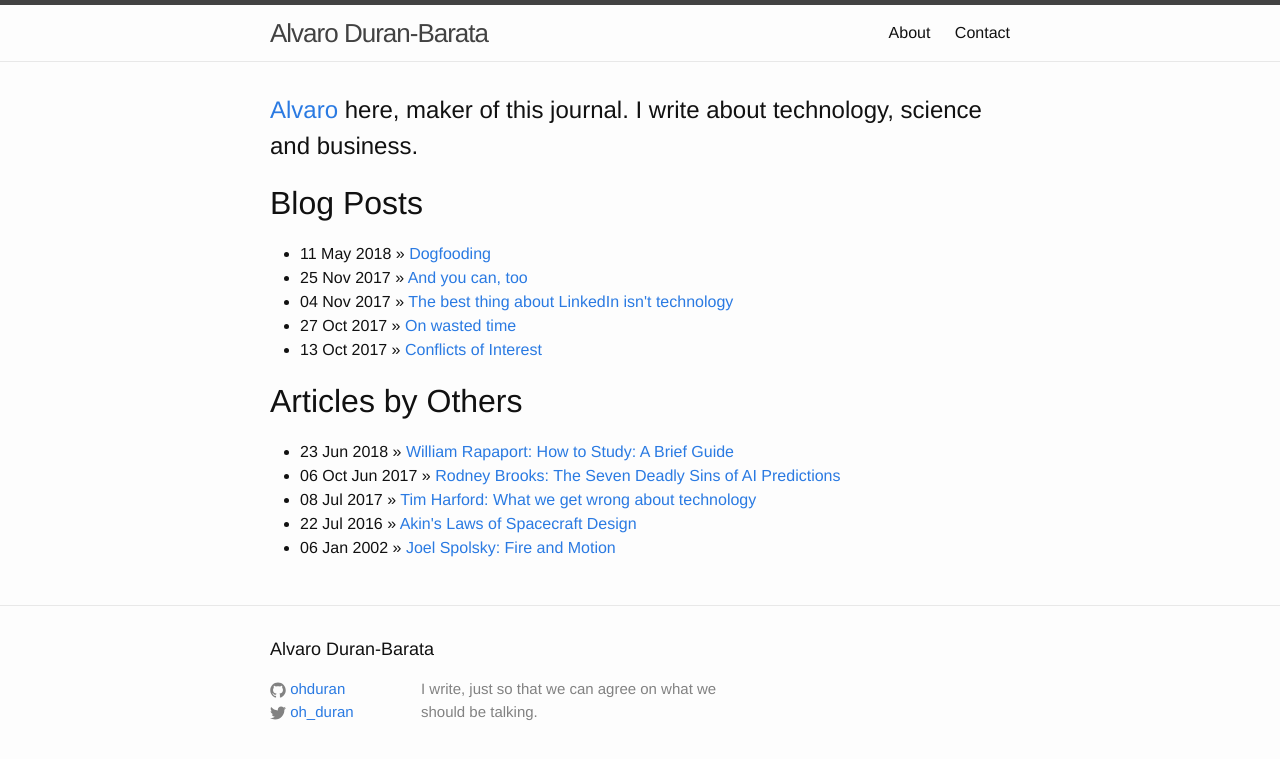
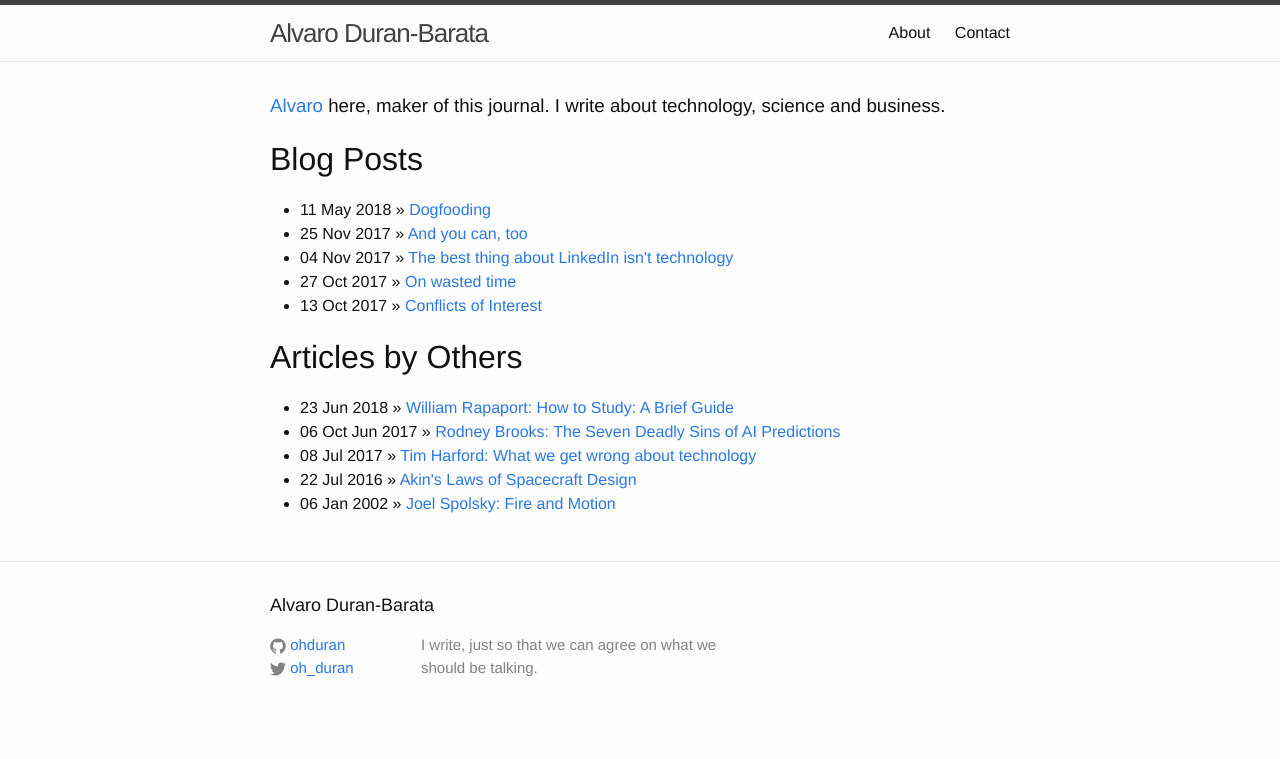
Before and after one commit to ohduran/ohduran.github.io, a Jekyll site: the page built from index.html, in a window 1280 px wide. Shown: the top 759 px of the page. Built offline with Jekyll 4.4.1, drawn with Linux system fonts in a browser that asks for light colours.

Commit message:
Reduce intro letter size

```diff
--- a/index.html
+++ b/index.html
@@ -3,7 +3,7 @@ layout: default
 ---
 
 <div id="home">
-<h2><a href="/about/me/">Alvaro</a> here, maker of this journal. I write about technology, science and business.</h2>
+<h3><a href="/about/me/">Alvaro</a> here, maker of this journal. I write about technology, science and business.</h3>
 
   <h1>Blog Posts</h1>
   <ul class="posts">
```
